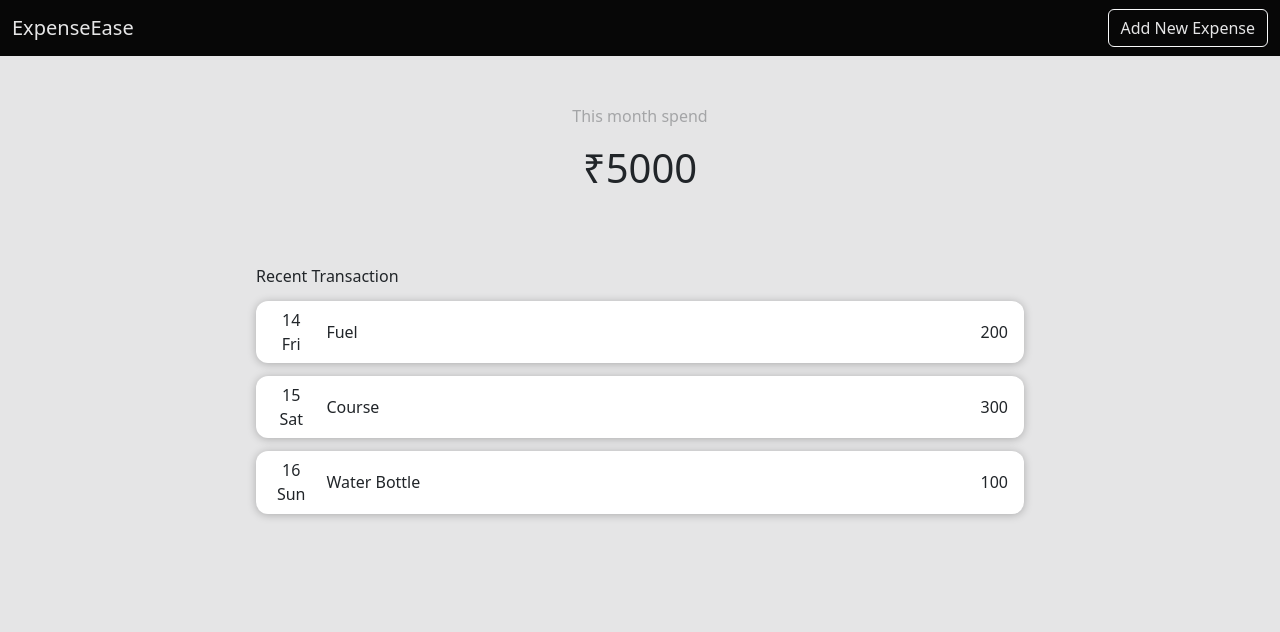
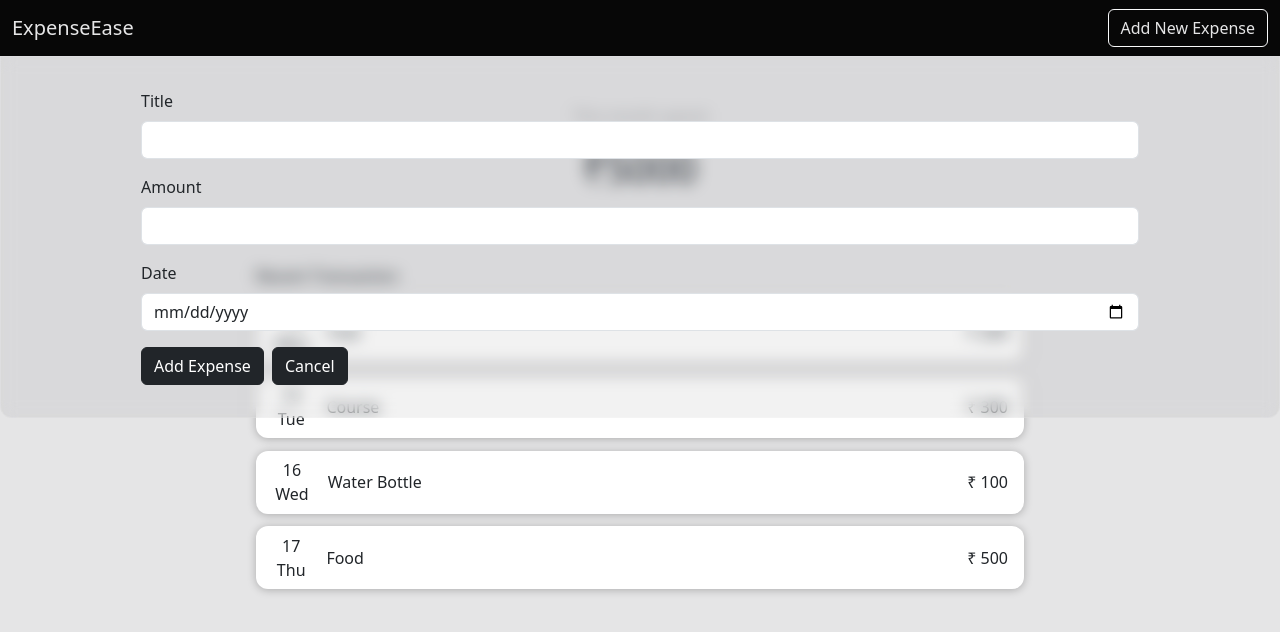
Before and after one commit to Ashishrath/ExpenseEase, a React (Create React App) app: page / in a window 1280 px wide. Both pictures are taken after a click on the button "Add New Expense". Shown: the top 632 px of the page. Built offline with nearby package versions, Linux system fonts and the light colour scheme.

Commit message:
Add expense window added and list is rendering dynamically

```diff
--- a/src/App.js
+++ b/src/App.js
@@ -1,41 +1,55 @@
-import React from "react";
+import React, { useState } from "react";
 
 import NavBar from "./components/NavBar/NavBar";
 import TotalExpenses from "./components/TotalExpense/TotalExpenses";
 import Expenses from "./components/Expenses/Expenses";
+import AddExpense from "./components/AddExpense/AddExpense";
 
 const DUMMY_EXPENSES = [
   {
-    id: 'e1',
-    date: new Date(2020, 7, 14),
-    title: 'Fuel',
-    amount: 200.00,
+    id: "e1",
+    date: new Date(2023, 7, 14),
+    title: "Fuel",
+    amount: 200.0,
   },
-  { id: 'e2',
-  date: new Date(2020, 7, 15),
-  title: 'Course',
-  amount: 300.00, },
+  { id: "e2", date: new Date(2023, 7, 15), title: "Course", amount: 300.0 },
   {
-    id: 'e3',
-    date: new Date(2020, 7, 16),
-    title: 'Water Bottle',
-    amount: 100.00,
+    id: "e3",
+    date: new Date(2023, 7, 16),
+    title: "Water Bottle",
+    amount: 100.0,
   },
   {
-    id: 'e4',
-    date: new Date(2020, 7, 17),
-    title: 'Food',
-    amount: 500.00,
+    id: "e4",
+    date: new Date(2023, 7, 17),
+    title: "Food",
+    amount: 500.0,
   },
 ];
 
 
+
 function App() {
+  const [expenses, setExpenses] = useState(DUMMY_EXPENSES);
+
+  const addExpenseHandler = (expense) => {
+    setExpenses((prevExpenses) => {
+      return [expense, ...prevExpenses];
+    });
+  };
+
+  const [formVisibility, setFormVisibility] = useState(false);
+
+  const onAddForm = (status) => {
+    setFormVisibility(status);
+  }
+
   return (
     <div>
-      <NavBar />
+      <NavBar formStatus={onAddForm} />
+      {formVisibility && <AddExpense formStatus={onAddForm} />}
       <TotalExpenses />
-      <Expenses transaction={DUMMY_EXPENSES}/>
+      <Expenses items={expenses} />
     </div>
   );
 }
--- /dev/null
+++ b/src/components/AddExpense/AddExpense.css
@@ -0,0 +1,12 @@
+.add-expense {
+    position: absolute;
+    z-index: 10000;
+    align-content: center;
+    width: 100%;
+    padding: 2rem 10%;
+    backdrop-filter: blur(8px) saturate(180%);
+    -webkit-backdrop-filter: blur(8px) saturate(180%);
+    background-color: rgba(7, 7, 7, 0.05);
+    border-radius: 0 0 12px 12px;
+    border: 1px solid rgba(255, 255, 255, 0.125);
+}
--- /dev/null
+++ b/src/components/AddExpense/AddExpense.js
@@ -0,0 +1,87 @@
+import React, { useState } from "react";
+
+import "./AddExpense.css";
+
+const AddExpense = (props) => {
+  const [enteredTitle, setEnteredTitle] = useState("");
+  const [enteredAmount, setEnteredAmount] = useState("");
+  const [enteredDate, setEnteredDate] = useState("");
+
+  const titleChangeHandler = (event) => {
+    setEnteredTitle(event.target.value);
+  };
+
+  const amountChangeHandler = (event) => {
+    setEnteredAmount(event.target.value);
+  };
+
+  const dateChangeHandler = (event) => {
+    setEnteredDate(event.target.value);
+  };
+
+  const submitHandler = (event) => {
+    event.preventDefault();
+
+    const expenseData = {
+      title: enteredTitle,
+      amount: enteredAmount,
+      date: new Date(enteredDate),
+    };
+
+    //props.onSaveExpenseData(expenseData);
+    setEnteredTitle('');
+    setEnteredAmount('');
+    setEnteredDate('');
+  };
+
+  const onClickHandler = () => {
+    props.formStatus(false);
+}
+
+  return (
+    <div className="add-expense">
+      <div className="container-fluid">
+        <form onSubmit={submitHandler}>
+          <div className="mb-3">
+            <label className="form-label">Title</label>
+            <input
+              type="text"
+              className="form-control"
+              value={enteredTitle}
+              onChange={titleChangeHandler}
+            />
+          </div>
+          <div className="mb-3">
+            <label className="form-label">Amount</label>
+            <input
+              type="number"
+              className="form-control"
+              value={enteredAmount}
+              onChange={amountChangeHandler}
+            />
+          </div>
+          <div className="mb-3">
+            <label className="form-label">Date</label>
+            <input
+              type="date"
+              className="form-control"
+              min="2023-01-01"
+              value={enteredDate}
+              onChange={dateChangeHandler}
+            />
+          </div>
+          <div className="d-grid gap-2 d-md-flex">
+            <button type="submit" className="btn btn-dark">
+              Add Expense
+            </button>
+            <button type="button" className="btn btn-dark" onClick={onClickHandler}>
+              Cancel
+            </button>
+          </div>
+        </form>
+      </div>
+    </div>
+  );
+};
+
+export default AddExpense;
--- a/src/components/Expenses/Expenses.js
+++ b/src/components/Expenses/Expenses.js
@@ -18,25 +18,15 @@ const Expenses = (props) => {
   return (
     <div className="expenses">
       <label>Recent Transaction</label>
-
-      <TransactionItem
-        date={props.transaction[0].date.getDate()}
-        day={dayName[props.transaction[0].date.getDay()]}
-        title={props.transaction[0].title}
-        price={props.transaction[0].amount}
-      />
-      <TransactionItem
-        date={props.transaction[1].date.getDate()}
-        day={dayName[props.transaction[1].date.getDay()]}
-        title={props.transaction[1].title}
-        price={props.transaction[1].amount}
-      />
-      <TransactionItem
-        date={props.transaction[2].date.getDate()}
-        day={dayName[props.transaction[2].date.getDay()]}
-        title={props.transaction[2].title}
-        price={props.transaction[2].amount}
-      />
+      {props.items.map((expense) => (
+        <TransactionItem
+          key={expense.id}
+          title={expense.title}
+          price={expense.amount}
+          date={expense.date.getDate()}
+          day={dayName[expense.date.getDay()]}
+        />
+      ))}
     </div>
   );
 };
--- a/src/components/Expenses/TransactionItem.js
+++ b/src/components/Expenses/TransactionItem.js
@@ -16,7 +16,7 @@ const TransactionItem = (props) => {
           </div>
         </div>
         <div className="price">
-          {props.price}
+        ₹ {props.price}
         </div>
       </div>
     </div>
--- a/src/components/NavBar/NavBar.js
+++ b/src/components/NavBar/NavBar.js
@@ -2,14 +2,18 @@ import React from "react";
 
 import './NavBar.css';
 
-const NavBar = () => {
+const NavBar = (props) => {
+    const onClickHandler = () => {
+        props.formStatus(true);
+    }
+
   return (
     <nav className="navbar navbar-expand-lg custom-navbar">
       <div className="container-fluid">
         <a className="navbar-brand" href="#">
           ExpenseEase
         </a>
-        <button className="btn btn-outline-light btn_custom" type="button">
+        <button className="btn btn-outline-light btn_custom" type="button" onClick={onClickHandler}>
           Add New Expense
         </button>
       </div>
```
